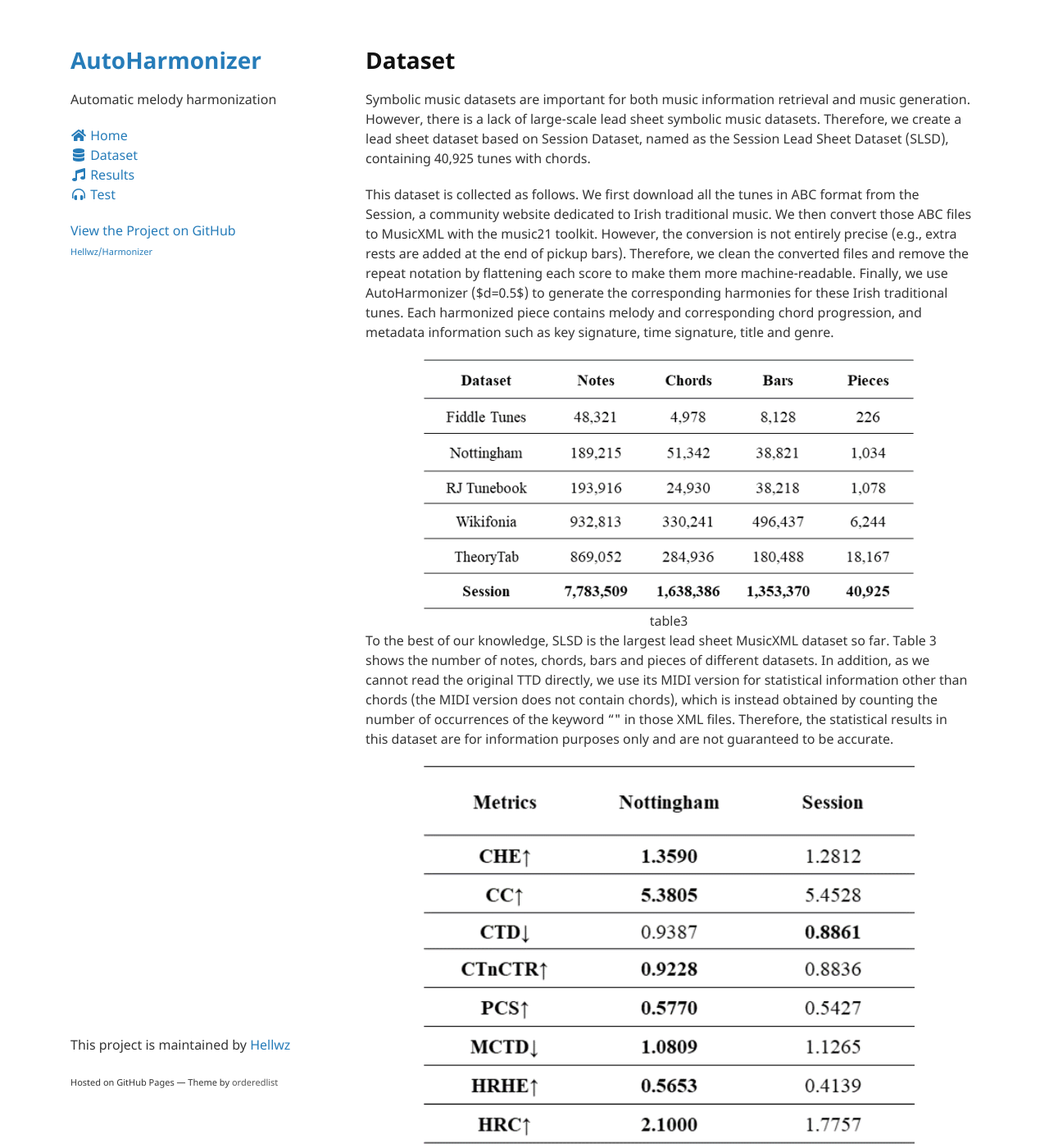
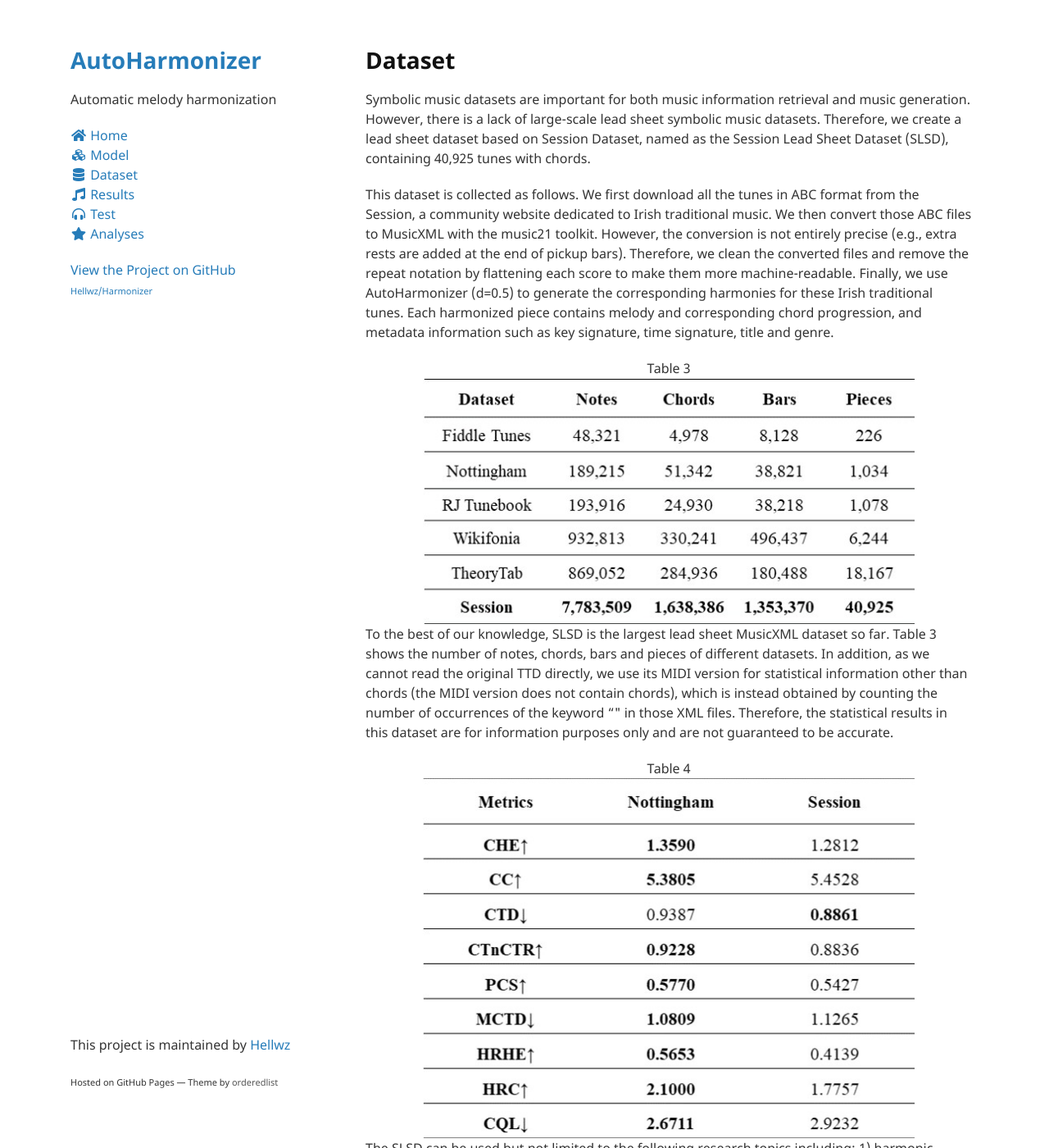
Before and after one commit to Hellwz/Harmonizer, a Jekyll site: the page built from docs/dataset.md, in a window 1280 px wide and 1400 px high. Shown: the whole window at 82% size. Built offline with Jekyll 4.4.1, drawn with Linux system fonts in a browser that asks for light colours; nearby versions of some CDN libraries.

Commit message:
add model page

```diff
--- a/docs/_config.yml
+++ b/docs/_config.yml
@@ -1,3 +1,4 @@
 theme: jekyll-theme-minimal
 title: AutoHarmonizer
 description: Automatic melody harmonization
+markdown: kramdown
--- a/docs/_layouts/default.html
+++ b/docs/_layouts/default.html
@@ -32,9 +32,11 @@
 
           <div class="subpage-links">
             <a class="icon-link" href="{{ site.github.url }}"><div class="link-button"><i class="fas fa-home fa-fw"></i><span class="icon-text">&nbsp;Home</span></div></a>
+            <a class="icon-link" href="model"><div class="link-button"><i class="fas fa-cubes fa-fw"></i><span class="icon-text">&nbsp;Model</span></div></a>
             <a class="icon-link" href="dataset"><div class="link-button"><i class="fas fa-database fa-fw"></i><span class="icon-text">&nbsp;Dataset</span></div></a>
             <a class="icon-link" href="results"><div class="link-button"><i class="fas fa-music fa-fw"></i><span class="icon-text">&nbsp;Results</span></div></a>
             <a class="icon-link" href="test"><div class="link-button"><i class="fas fa-headphones-alt fa-fw"></i><span class="icon-text">&nbsp;Test</span></div></a>
+            <a class="icon-link" href="analyses"><div class="link-button"><i class="fas fa-star fa-fw"></i><span class="icon-text">&nbsp;Analyses</span></div></a>
           </div>
 
         </nav>
--- a/docs/dataset.md
+++ b/docs/dataset.md
@@ -2,18 +2,19 @@
 layout: default
 title: Dataset
 ---
+
 # Dataset
 
 Symbolic music datasets are important for both music information retrieval and music generation. However, there is a lack of large-scale lead sheet symbolic music datasets. Therefore, we create a lead sheet dataset based on Session Dataset, named as the Session Lead Sheet Dataset (SLSD), containing 40,925 tunes with chords.
 
-This dataset is collected as follows. We first download all the tunes in ABC format from the Session, a community website dedicated to Irish traditional music. We then convert those ABC files to MusicXML with the music21 toolkit. However, the conversion is not entirely precise (e.g., extra rests are added at the end of pickup bars). Therefore, we clean the converted files and remove the repeat notation by flattening each score to make them more machine-readable. Finally, we use AutoHarmonizer ($d=0.5$) to generate the corresponding harmonies for these Irish traditional tunes. Each harmonized piece contains melody and corresponding chord progression, and metadata information such as key signature, time signature, title and genre.
+This dataset is collected as follows. We first download all the tunes in ABC format from the Session, a community website dedicated to Irish traditional music. We then convert those ABC files to MusicXML with the music21 toolkit. However, the conversion is not entirely precise (e.g., extra rests are added at the end of pickup bars). Therefore, we clean the converted files and remove the repeat notation by flattening each score to make them more machine-readable. Finally, we use AutoHarmonizer (d=0.5) to generate the corresponding harmonies for these Irish traditional tunes. Each harmonized piece contains melody and corresponding chord progression, and metadata information such as key signature, time signature, title and genre.
 
-<center><img src="figs/tbl3.png" alt="table3"></center>
-<center>table3</center>
+<center>Table 3</center>
+<center><img src="figs/tbl3.jpg" alt="table3"></center>
 
 To the best of our knowledge, SLSD is the largest lead sheet MusicXML dataset so far. Table 3 shows the number of notes, chords, bars and pieces of different datasets. In addition, as we cannot read the original TTD directly, we use its MIDI version for statistical information other than chords (the MIDI version does not contain chords), which is instead obtained by counting the number of occurrences of the keyword "<chord>" in those XML files. Therefore, the statistical results in this dataset are for information purposes only and are not guaranteed to be accurate.
 
-<center><img src="figs/tbl4.png" alt="table4"></center>
-<center>table4</center>
+<center>Table 4</center>
+<center><img src="figs/tbl4.jpg" alt="table4"></center>
 
 The SLSD can be used but not limited to the following research topics including: 1) harmonic study, 2) ethnomusicological study, 3) melody harmonization and 4) melody generation based on chords. Although the chords are machine-generated, the AutoHarmonizer is closer to human-composed chord progressions than other melody harmonization systems, as it takes into account harmonic rhythms. In addition, given that Ireland and Britain share a very similar cultural background, using the AutoHarmonizer trained on NLSD to produce the chord progressions for the Session Dataset would be more in keeping with its melodic style. For intuitive comparison, Table 4 gives the results of NLSD and SLSD in each metric. We suggest using this dataset for pre-training and later fine-tuning on a dataset like NLSD to further improve the performance of deep learning models.
```
Also changed, not shown: docs/index.md (+13 -2 lines), docs/model.md (added, +87 -0 lines), docs/figs/fig3.png (added), docs/figs/fig4.png (added), docs/figs/fig5.png (added), docs/figs/fig6.png (added), docs/figs/fig7.png (added), docs/figs/tbl3.jpg (added), docs/figs/tbl3.png (deleted), docs/figs/tbl4.jpg (added), docs/figs/tbl4.png (deleted).
